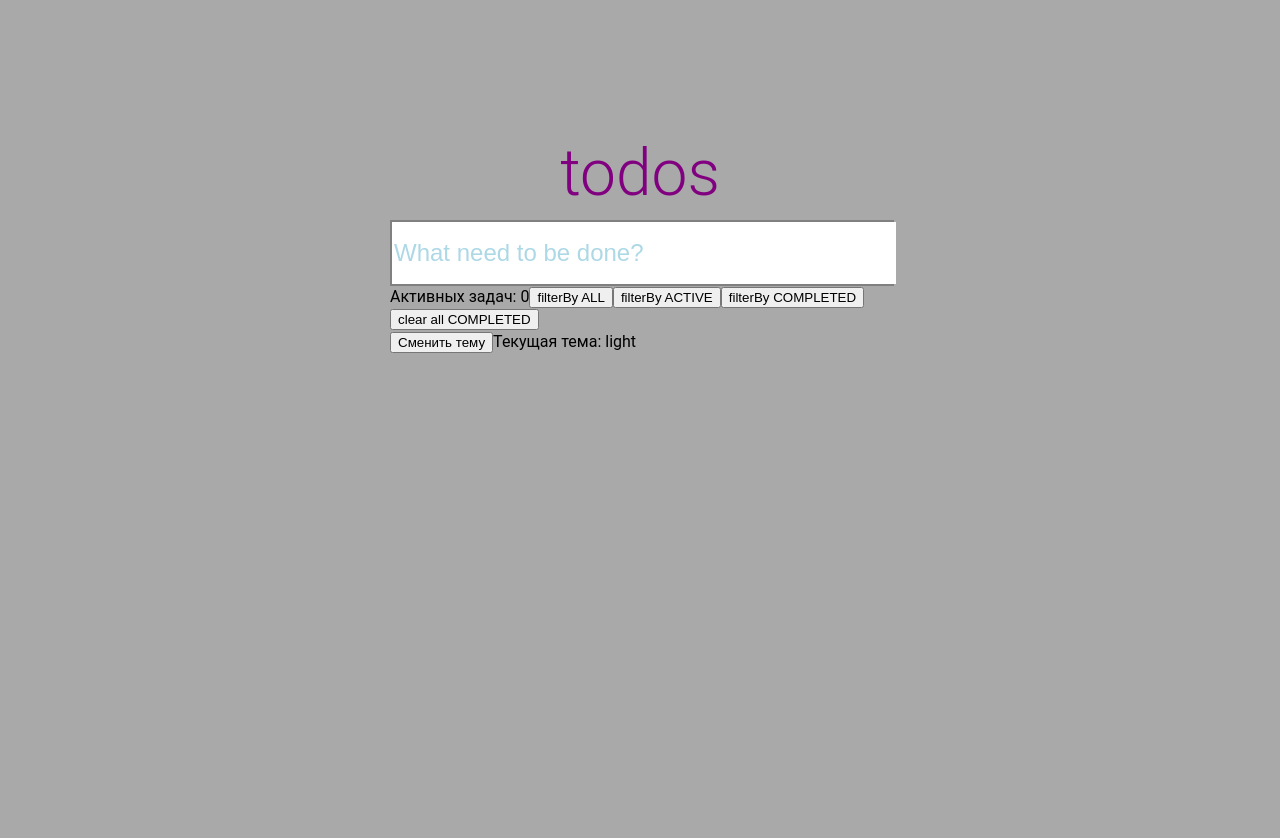
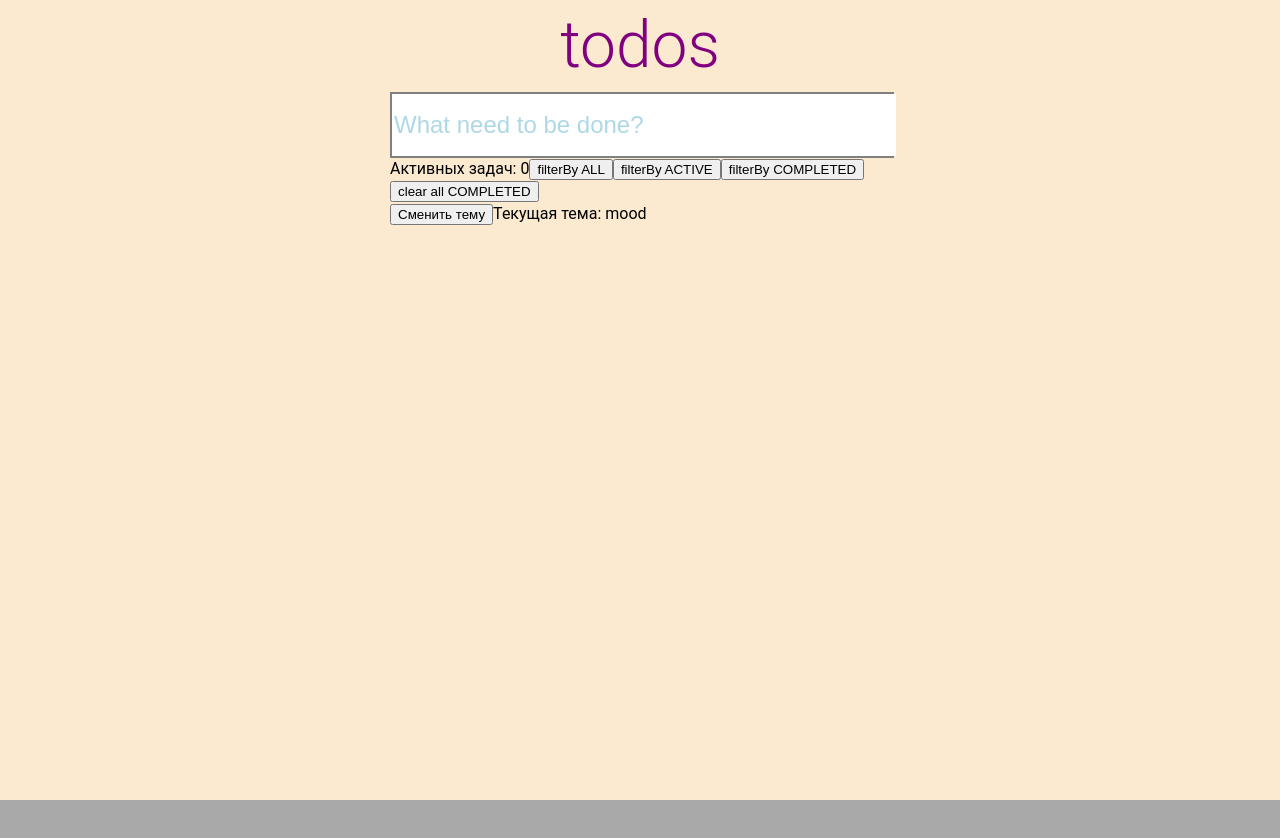
Before and after one commit to end0rfin/todo-react, a React app: page / in a window 1280 px wide. Shown: the top 838 px of the page. After the commit the page ends 800 px from the top, so only its background shows below. Built offline with nearby package versions, Linux system fonts and the light colour scheme.

Commit message:
feat(theme): add mood and warm theme

```diff
--- a/package.json
+++ b/package.json
@@ -1,6 +1,6 @@
 {
   "name": "todo",
-  "version": "0.0.2",
+  "version": "0.0.3",
   "description": "Test todo list. React, hooks.",
   "main": "index.js",
   "author": "Bludov Igor Sergeevich",
--- a/src/app.tsx
+++ b/src/app.tsx
@@ -13,6 +13,7 @@ export const App = () => {
   const suspenseFallback = () => <div>Загрузка списка</div>;
 
   return (
+    <div className={`todo-app-container ${theme}`}>
       <div className="todo-app">
         <Header />
         <Suspense fallback={suspenseFallback()}>
@@ -25,6 +26,7 @@ export const App = () => {
           </TodoProvider>
         </Suspense>
       </div>
+    </div>
   );
 };
 
--- a/src/assets/styles/index.scss
+++ b/src/assets/styles/index.scss
@@ -1,4 +1,5 @@
 @import "fonts";
+@import "colors";
 
 html,
 body,
@@ -13,8 +14,18 @@ body {
   background-color: darkgray;
 }
 
+.todo-app-container {
+  width: 100vw;
+  height: 100vh;
+  &.mood {
+    background-color: $mood-light;
+  }
+  &.warm {
+    background-color: $warm-light;
+  }
+}
+
 .todo-app {
   margin: auto;
-  margin-top: 10%;
   max-width: 500px;
 }
--- a/src/hooks/useTheme.ts
+++ b/src/hooks/useTheme.ts
@@ -1,17 +1,22 @@
 import { useEffect, useState } from "react";
 
+export enum Theme {
+  mood = "mood",
+  warm = "warm",
+}
+
 export const useTheme = () => {
-  const { 0: theme, 1: setTheme } = useState("light");
+  const { 0: theme, 1: setTheme } = useState(Theme.mood);
 
   const toggleTheme = () => {
-    const toggledTheme = theme !== "dark" ? "dark" : "light";
+    const toggledTheme = theme !== Theme.warm ? Theme.warm : Theme.mood;
 
     localStorage.setItem("theme", toggledTheme);
     setTheme(toggledTheme);
   };
 
   useEffect(() => {
-    const localTheme = localStorage.getItem("theme");
+    const localTheme = localStorage.getItem("theme") as Theme;
 
     if (localTheme) {
       setTheme(localTheme);
```
Also changed, not shown: 1 other file (tests, documents, lock files or other folders). Lines whose indentation alone changed are shown as unchanged.
